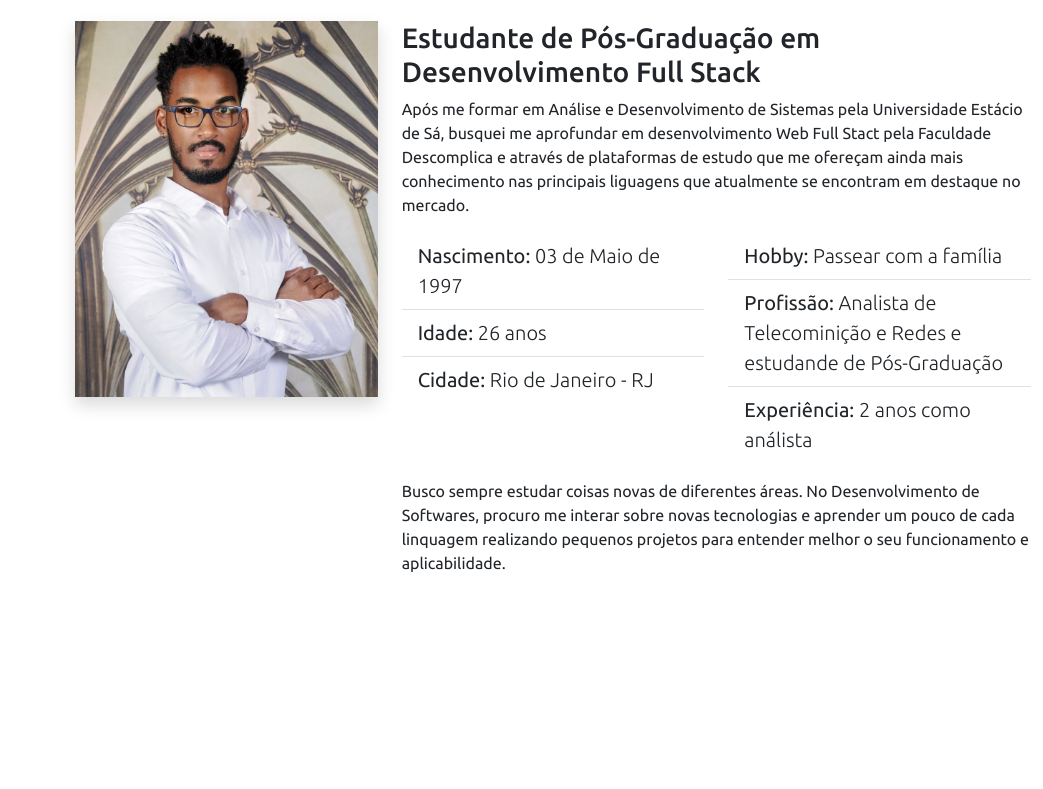
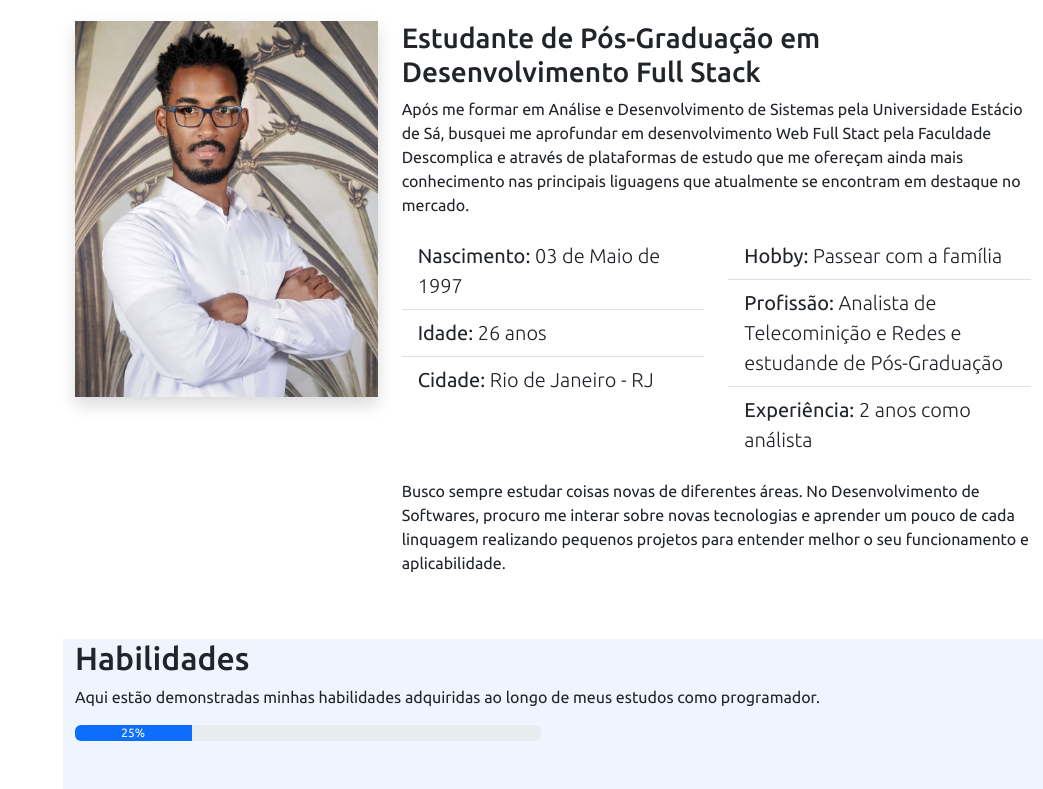
Before and after one commit to Matheus-Damazio/portifolio, a plain HTML site: page templates/index.html in a window 1280 px wide. Shown: the part 1097-1886 px from the top of the page, without its empty margins (237-1280 px from the left). Before the commit the page ends 1688 px from the top, so only its background shows below. Drawn offline with nearby package versions, Linux system fonts and the light colour scheme.

Commit message:
adicionando uma área de habilidades e uma barra de progresso a página

```diff
--- a/static/style.css
+++ b/static/style.css
@@ -199,3 +199,7 @@ i.menu-mobile{
 *::-webkit-scrollbar-thumb{
     background-color: #242424;
 }
+
+.section-bg{
+    background-color: #eff5ff;
+}
--- a/templates/index.html
+++ b/templates/index.html
@@ -7,7 +7,7 @@
     <link rel="stylesheet" href="../static/style.css">
     <link rel="icon" type='image/png' href="../static/img/">
     <link rel="stylesheet" href="https://cdn.jsdelivr.net/npm/bootstrap-icons@1.10.5/font/bootstrap-icons.css">
-    <title>matheus-home</title>
+    <title>Matheus Damazio</title>
 </head>
 <body>
 
@@ -148,6 +148,26 @@
 
 
         </section>
+
+        <section class="mt-5 section-bg" id="habilidades">
+
+            <div class="container pb-5">
+                <h2 class="pt5">Habilidades</h2>
+                <p> Aqui estão demonstradas minhas habilidades adquiridas ao longo de
+                    meus estudos como programador.
+                </p>
+                <div class="row">
+                    <div class="col-md-6">
+                        <div class="progress">
+                            <div class="progress-bar" role="progressbar" style="width: 25%;" aria-valuenow="25" aria-valuemin="0" aria-valuemax="100">25%</div>
+                          </div>
+
+                    </div>
+                    <div class="col-md-6"></div>
+                </div>
+            </div>
+
+        </section>
     </main>
 
 
```
